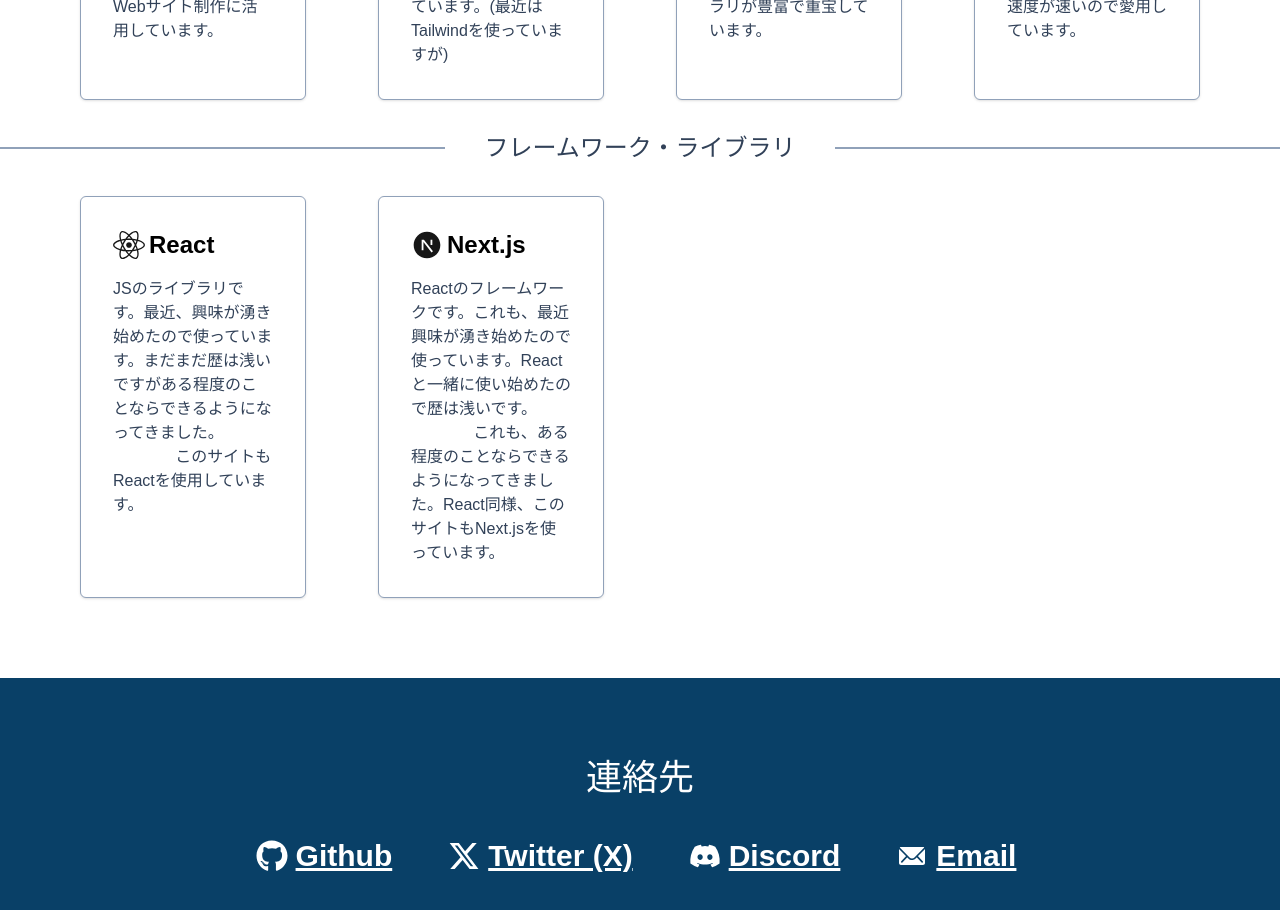
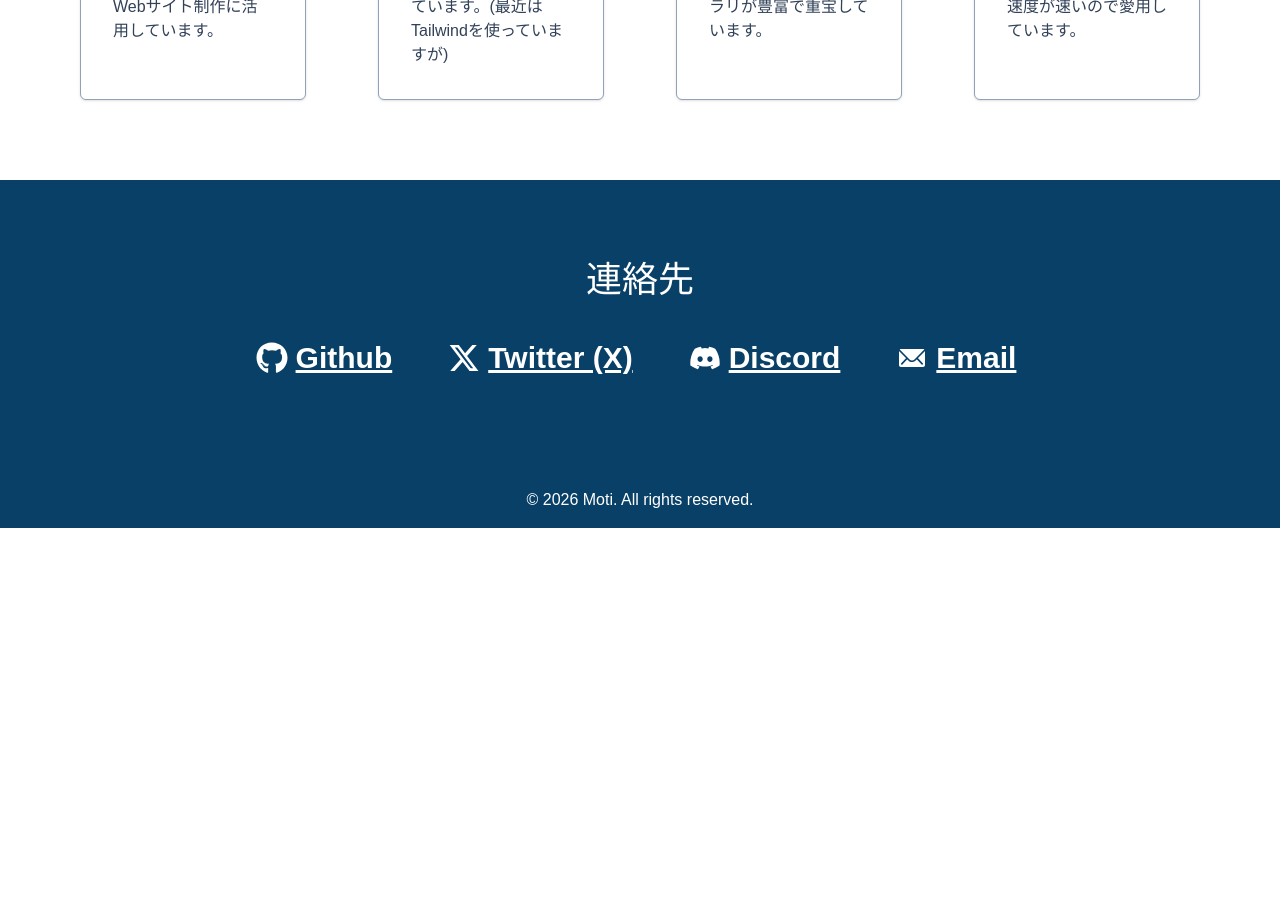
Before and after one commit to motikun/mypage, a Next.js app: page / in a window 1280 px wide. Shown: the part 1920-2830 px from the top of the page. After the commit the page ends 2448 px from the top, so only its background shows below. Built offline with nearby package versions, Linux system fonts and the light colour scheme.

Commit message:
一部削除

```diff
--- a/app/page.tsx
+++ b/app/page.tsx
@@ -169,23 +169,6 @@
               />
             ))}
           </div>
-
-          <div className="flex flex-col items-center justify-center my-8">
-            <div className="border border-slate-400 w-full absolute" />
-            <h3 className="text-2xl text-slate-700 bg-white z-50 px-10">フレームワーク・ライブラリ</h3>
-          </div>
-
-          <div className="grid grid-cols-1 md:grid-cols-2 lg:grid-cols-4 md:gap-18 gap-4">
-            <ProLangCard title="React"
-              des="JSのライブラリです。最近、興味が湧き始めたので使っています。まだまだ歴は浅いですがある程度のことならできるようになってきました。
-              このサイトもReactを使用しています。"
-              icon={<FaReact size={32} />} />
-
-            <ProLangCard title="Next.js"
-              des="Reactのフレームワークです。これも、最近興味が湧き始めたので使っています。Reactと一緒に使い始めたので歴は浅いです。
-              これも、ある程度のことならできるようになってきました。React同様、このサイトもNext.jsを使っています。"
-              icon={<RiNextjsFill size={32} />} />
-          </div>
         </motion.section>
 
         <motion.section
```
